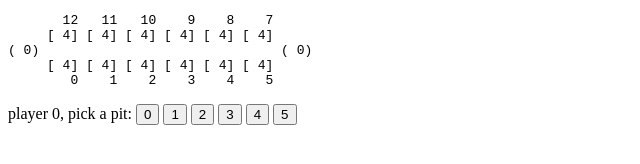
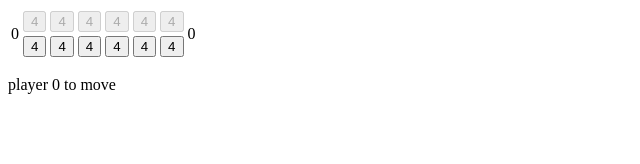
Before and after one commit to ernjg/mancala, a website built with Vite: page web/index.html in a window 1280 px wide. Shown: the whole page, without its empty margins (0-640 px from the left). Built offline with nearby package versions, Linux system fonts and the light colour scheme.

Commit message:
Make pits clickable buttons showing seeds

```diff
--- a/web/index.html
+++ b/web/index.html
@@ -5,9 +5,9 @@
     <title>mancala</title>
 </head>
 <body>
-    <pre id="board"></pre>
+    <table id="board"></table>
     <p id="message"></p>
-    <p id="moves"></p>
+    <p id="controls"></p>
     <script type="module" src="/main.ts"></script>
 </body>
 </html>
--- a/web/main.ts
+++ b/web/main.ts
@@ -1,61 +1,99 @@
-import { applyMove, describeStep, initialState, isGameOver, legalMoves, render, type State } from "../rules/rules.ts";
+import { applyMove, describeStep, initialState, isGameOver, legalMoves, pitsOf, type State, type Step } from "../rules/rules.ts";
 
 const STEP_MS = 350;
 const boardEl = document.querySelector("#board")!;
 const messageEl = document.querySelector("#message")!;
-const movesEl = document.querySelector("#moves")!;
+const controlsEl = document.querySelector("#controls")!;
 
 let state: State = initialState();
 let busy = false;
 
 const sleep = (ms: number) => new Promise(resolve => setTimeout(resolve, ms));
 
-function show(board: number[], message: string) {
-    boardEl.textContent = render(board, { labels: true });
-    messageEl.textContent = message;
+// ---------- build the board once ----------
+// Player 1's pits run right-to-left along the top, player 0's left-to-right
+// along the bottom, with each player's store at the end they sow into.
+// `cells[i]` is the element that displays pit i.
+
+const cells: HTMLElement[] = [];
+
+function pitCell(index: number) {
+    const b = document.createElement("button");
+    b.onclick = () => play(index);
+    cells[index] = b;
+    const td = document.createElement("td");
+    td.append(b);
+    return td;
 }
 
-function button(label: string, onClick: () => void) {
-    const b = document.createElement("button");
-    b.textContent = label;
-    b.onclick = onClick;
-    return b;
+function storeCell(index: number) {
+    const td = document.createElement("td");
+    td.rowSpan = 2;
+    cells[index] = td;
+    return td;
 }
 
-function showMoves() {
-    movesEl.replaceChildren();
-    if (isGameOver(state)) {
-        movesEl.append(button("new game", newGame));
-        return;
-    }
-    movesEl.append(`player ${state.turn}, pick a pit: `);
-    for (const pit of legalMoves(state)) {
-        movesEl.append(button(String(pit), () => play(pit)), " ");
+const top = document.createElement("tr");
+top.append(storeCell(13), ...pitsOf(1).reverse().map(pitCell), storeCell(6));
+const bottom = document.createElement("tr");
+bottom.append(...pitsOf(0).map(pitCell));
+boardEl.append(top, bottom);
+
+// ---------- rendering ----------
+
+/** Show seed counts; only pits in `playable` are clickable. */
+function show(board: number[], playable: number[] = []) {
+    board.forEach((seeds, i) => {
+        const cell = cells[i]!;
+        cell.textContent = String(seeds);
+        if (cell instanceof HTMLButtonElement) cell.disabled = !playable.includes(i);
+    });
+}
+
+/** Message for a step, or undefined to leave the previous message up. */
+function describe(step: Step): string | undefined {
+    switch (step.kind) {
+        case "pickup":   return "";
+        case "capture":  return `captured ${step.seeds}`;
+        case "turn":     return describeStep(step);
+        case "gameOver": return describeStep(step);
+        default:         return undefined;
     }
 }
+
+function refresh() {
+    show(state.board, legalMoves(state));
+    controlsEl.replaceChildren();
+    if (isGameOver(state)) {
+        const b = document.createElement("button");
+        b.textContent = "new game";
+        b.onclick = newGame;
+        controlsEl.append(b);
+    }
+}
+
+// ---------- actions ----------
 
 async function play(pit: number) {
     if (busy) return;
     busy = true;
-    movesEl.replaceChildren();
     const result = applyMove(state, pit);
     for (const step of result.steps) {
-        show(step.board, describeStep(step));
+        show(step.board);
+        const text = describe(step);
+        if (text !== undefined) messageEl.textContent = text;
         await sleep(STEP_MS);
     }
     state = result.state;
     busy = false;
-    showMoves();
+    refresh();
 }
 
 function newGame() {
     state = initialState(state.starter);
-    start();
+    messageEl.textContent = `player ${state.turn} to move`;
+    refresh();
 }
 
-function start() {
-    show(state.board, "");
-    showMoves();
-}
-
-start();
+messageEl.textContent = `player ${state.turn} to move`;
+refresh();
```
